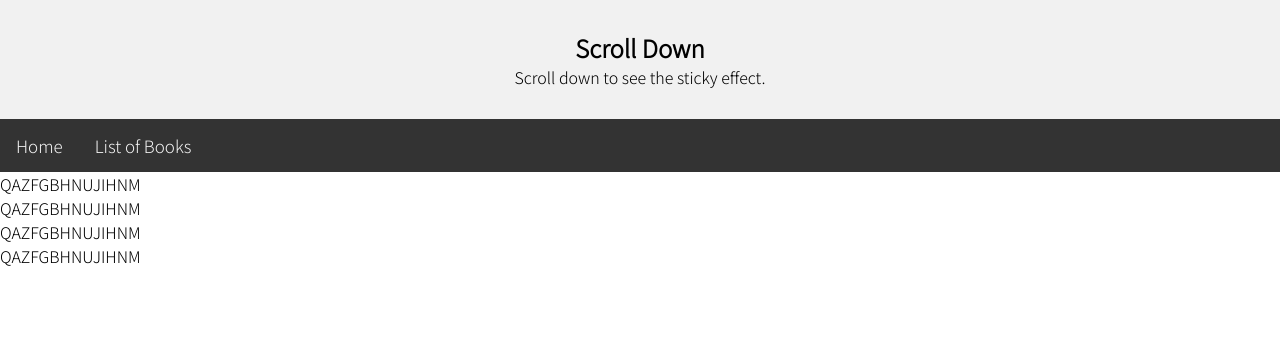
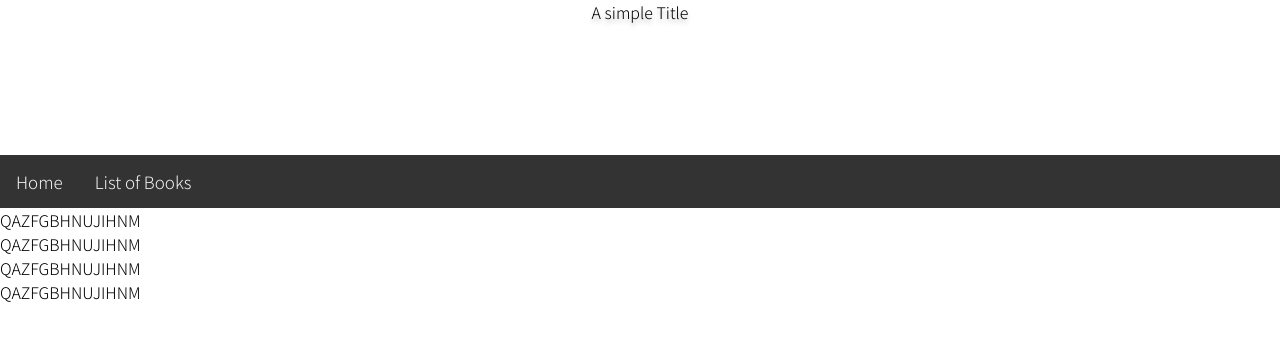
Before and after one commit to SpoicyStick/235-Book-Website, a Flask app: page / in a window 1280 px wide. Shown: the top 341 px of the page. Run offline with Flask 2, Linux system fonts and the light colour scheme.

Commit message:
minor changes to header

```diff
--- a/library/static/css/main.css
+++ b/library/static/css/main.css
@@ -16,9 +16,16 @@
 
 /* Styling for header.html*/
 .header {
-  background-color: #f1f1f1;
-  padding: 30px;
   text-align: center;
+  overflow: hidden;
+  height: 500px;
+  text-shadow: 0px 4px 4px rgba(0, 0, 0, 0.25);
+  height: 155px;
+
+}
+
+.header img{
+    width: 100%;
 }
 /* Styling for navbar*/
 #navbar {
@@ -115,87 +122,9 @@ div.book-description{
     float: left;
     height: 80%;
     overflow: auto;
-    vertical-align: middle
-
-}
-/*
-
-div.book-info-top{
-    align-self: center;
-    overflow: auto;
-    padding-top:20px;
+    vertical-align: middle;
 }
 
-div.book-image {
-    text-align: left;
-    padding:0px 20px 0px 20px;
-    height: 400px;
-    float: left;
-}
-
-.book-image{
-    height:400px;
-    width: auto;
-}
-.book-image img{
-    height: 100%;
-}
-
-div.book-detail {
-    text-align: left;
-    overflow: auto;
-}
-
-div.rating {
-    float: left;
-}
-
-
-div.rating-star {
-    background-color: gold;
-    height: 40px;
-}
-div.rating-star img{
-    height:100%;
-
-}
-
-div.book-info-middle {
-    overflow: auto;
-    width: auto;
-    padding: 20px;
-}
-div.book-description {
-    float: left;
-}
-
-.book-info-table{
-    overflow: auto;
-    text-align:center;
-    height: 5%;
-
-}
-.book-info-table table{
-    border: none;
-    width: 80%
-
-}
-
-.book-info-table td{
-    border: none;
-    width: 100%
-}
-.book-info-table th{
-    border: none;
-    width: 50%
-}
-
-.book-info-table tr:nth-child(odd){
-    background-color: #EEEEEE;
-
-}
-
-*/
 /* Styling for list_of_book.html*/
 
 
--- a/library/templates/header.html
+++ b/library/templates/header.html
@@ -1,6 +1,5 @@
 <div class="header">
-  <h2>Scroll Down</h2>
-  <p>Scroll down to see the sticky effect.</p>
+  <p>A simple Title</p>
 </div>
 
 <div id="navbar">
--- a/library/templates/home.html
+++ b/library/templates/home.html
@@ -1,6 +1,6 @@
 {% extends 'layout.html' %}
 {% block content %}
-
+        <title>Home</title>
         <p>QAZFGBHNUJIHNM</p>
         <p>QAZFGBHNUJIHNM</p>
         <p>QAZFGBHNUJIHNM</p>
--- a/library/templates/layout.html
+++ b/library/templates/layout.html
@@ -4,7 +4,7 @@
     <meta charset="UTF-8">
     <link rel="stylesheet" href="{{ url_for('static', filename='css/main.css') }}"/>
 
-<link href="https://fonts.googleapis.com/css2?family=Barlow&family=Noto+Sans+JP:wght@300&display=swap" rel="stylesheet">    <title>Example of title</title>
+<link href="https://fonts.googleapis.com/css2?family=Barlow&family=Noto+Sans+JP:wght@300&display=swap" rel="stylesheet">
 </head>
 
 
```
Also changed, not shown: library/templates/book_info.html (+1 -113 lines).
